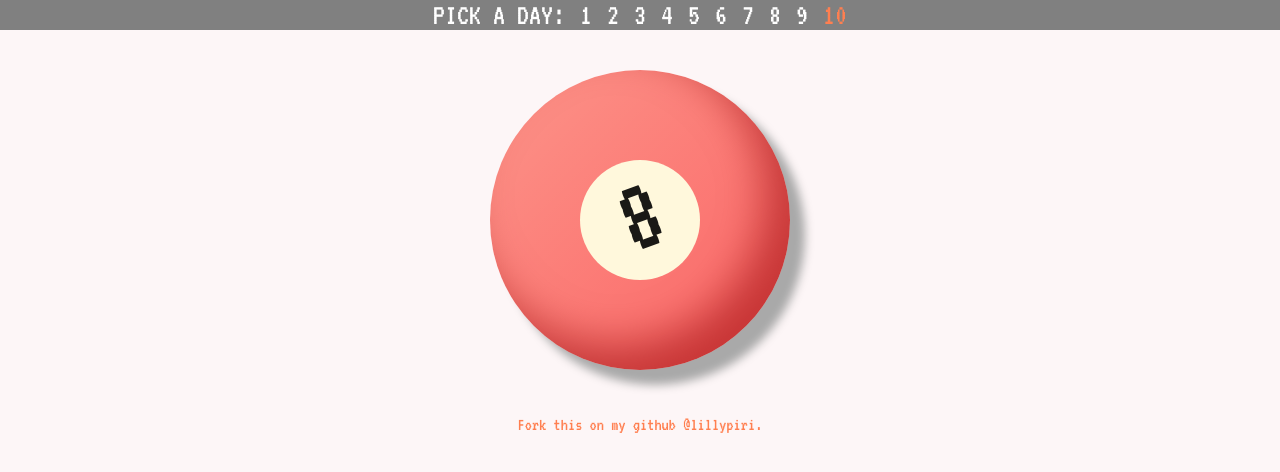
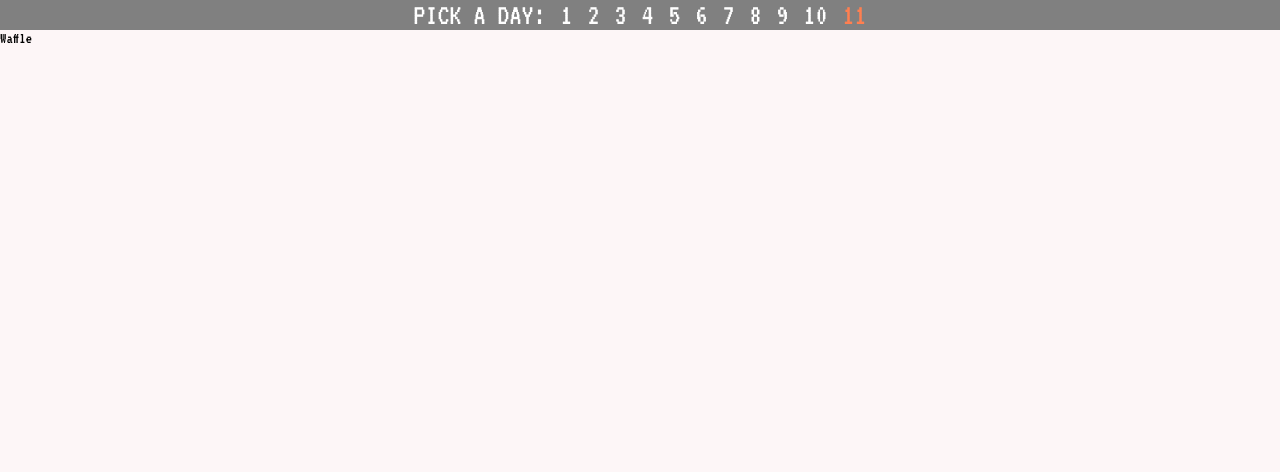
Before and after one commit to lillypiri/30apps30days, a React (Create React App) app: page / in a window 1280 px wide. Shown: the top 472 px of the page. Built offline with nearby package versions, Linux system fonts and the light colour scheme; a web font is replaced by a local one.

Commit message:
initial commit for day 11

```diff
--- a/src/App.js
+++ b/src/App.js
@@ -10,12 +10,13 @@ import Day7 from './day7';
 import Day8 from './day8';
 import Day9 from './day9';
 import Day10 from './day10';
+import Day11 from './day11';
 
 class App extends Component {
     constructor(props) {
         super(props);
         this.state = {
-            current_app: 9
+            current_app: 10
         }
     }
     render() {
@@ -52,6 +53,9 @@ class App extends Component {
             case 9:
                 day = (<Day10 />)
                 break;
+            case 10:
+                day= (<Day11 />)
+                break;
             default:
 
         }
@@ -59,7 +63,7 @@ class App extends Component {
             <div>
                 <div className="app-switcher">
                     Pick a day:
-                    {[0,1,2,3,4,5,6,7,8,9].map(number => {
+                    {[0,1,2,3,4,5,6,7,8,9,10].map(number => {
                         return (
                             <div key={number} className={`app-button ${this.state.current_app === number ? "active-app" : "" }`} onClick={e => this.setState({ current_app: number })} >
                                 {number +1}
--- /dev/null
+++ b/src/day11.js
@@ -0,0 +1,16 @@
+import React, {Component} from 'react';
+import './day11.css'
+
+
+class Eleven extends Component {
+    render() {
+        return(
+            <div>
+                Waffle
+            </div>
+        )
+
+    }
+}
+
+export default Eleven;
```
Also changed, not shown: src/day11.css (added).
